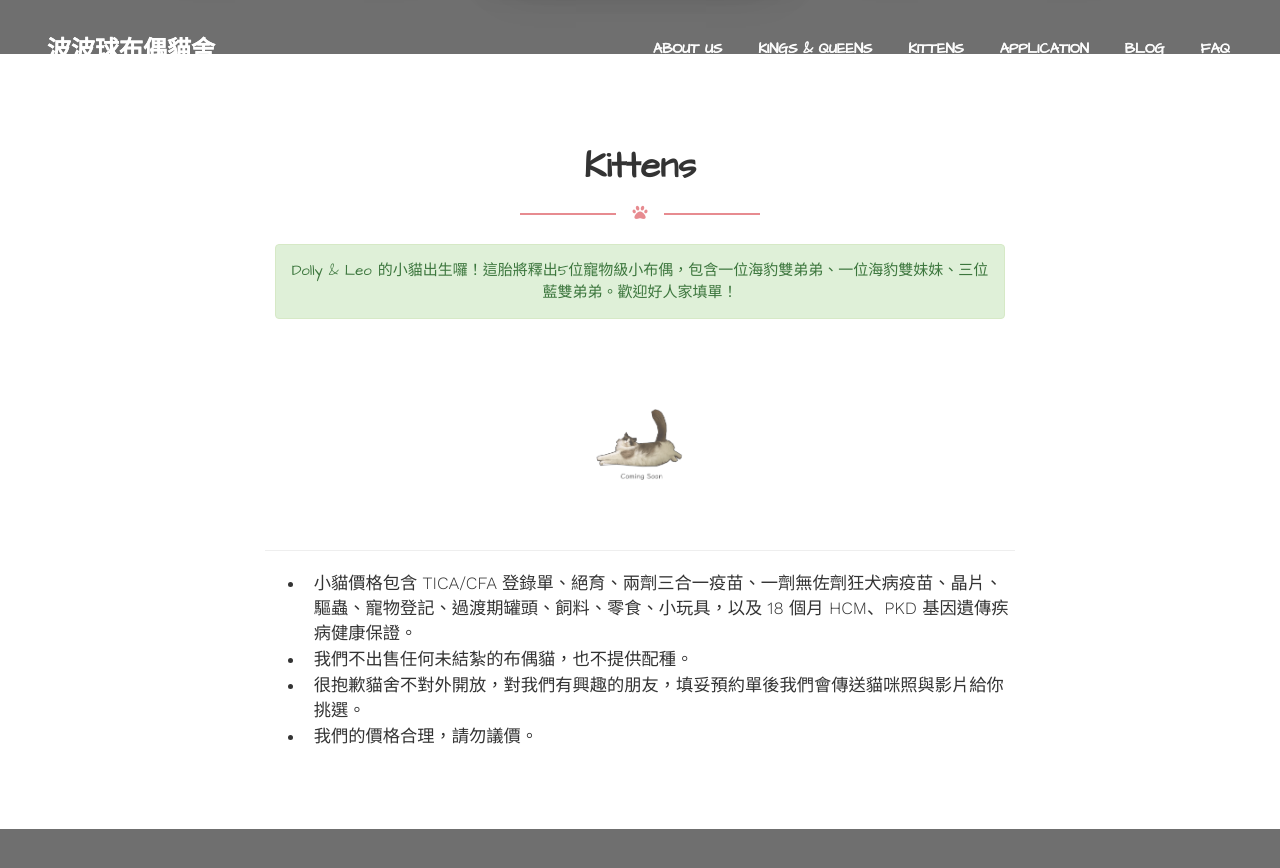
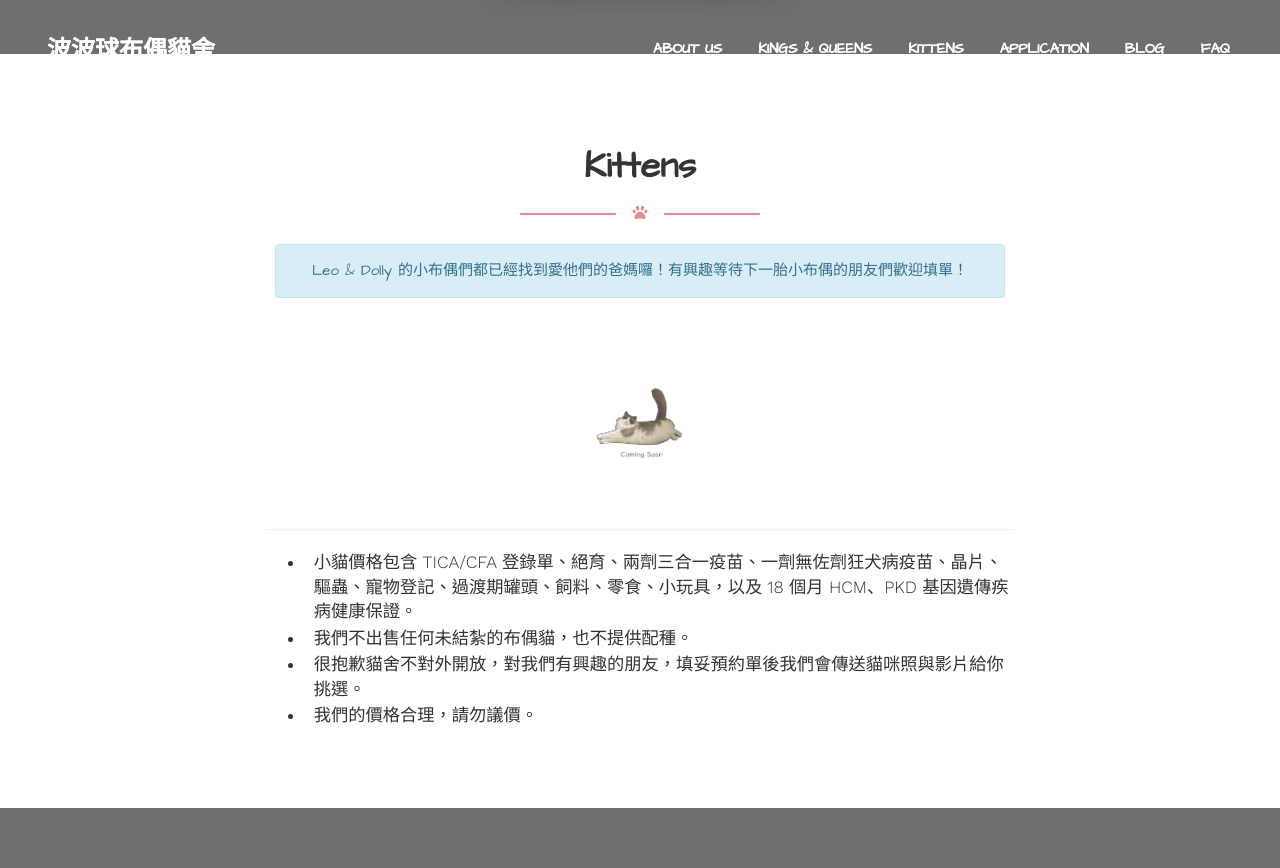
Before and after one commit to furballizeragdolls/furballizeragdolls.github.io, a Jekyll site: the page built from index.html, in a window 1280 px wide and 900 px high, scrolled down 3820 px. Shown: the top 868 px of the window. Built offline with Jekyll 4.4.1, drawn with Linux system fonts in a browser that asks for light colours; nearby versions of some CDN libraries; some web fonts are replaced; comment, search, counter and statistics services are not loaded.

Commit message:
Update message

```diff
--- a/index.html
+++ b/index.html
@@ -223,12 +223,12 @@ layout: index
         <div class="title-area">
             <h2>Kittens</h2>
             <div class="separator separator-danger"><i class="fas fa-paw"></i></div>
-            <!-- <div class="alert alert-info" role="alert">
-                Leo & LuLu 的小布偶們都已經找到愛他們的爸媽囉！有興趣等待下一胎小布偶的朋友們歡迎填單！
+            <div class="alert alert-info" role="alert">
+                Leo & Dolly 的小布偶們都已經找到愛他們的爸媽囉！有興趣等待下一胎小布偶的朋友們歡迎填單！
+            </div>
+            <!-- <div class="alert alert-success" role="alert">
+                Leo & Dolly 的小貓出生囉！這胎將釋出5位寵物級小布偶，包含一位海豹雙弟弟、一位海豹雙妹妹、三位藍雙弟弟。歡迎好人家填單！
             </div> -->
-            <div class="alert alert-success" role="alert">
-                Dolly & Leo 的小貓出生囉！這胎將釋出5位寵物級小布偶，包含一位海豹雙弟弟、一位海豹雙妹妹、三位藍雙弟弟。歡迎好人家填單！
-            </div>
         </div>
 
         <ul class="nav nav-text">
```
